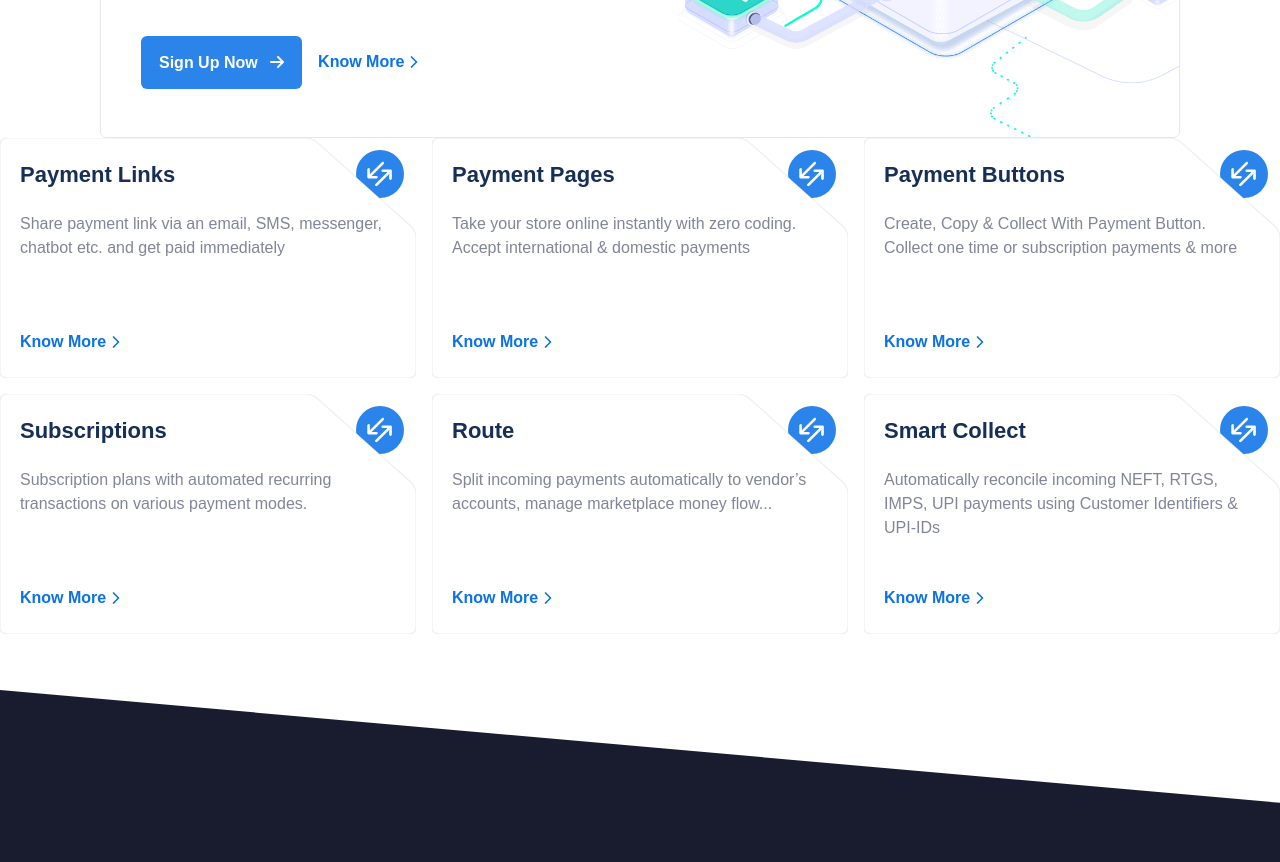
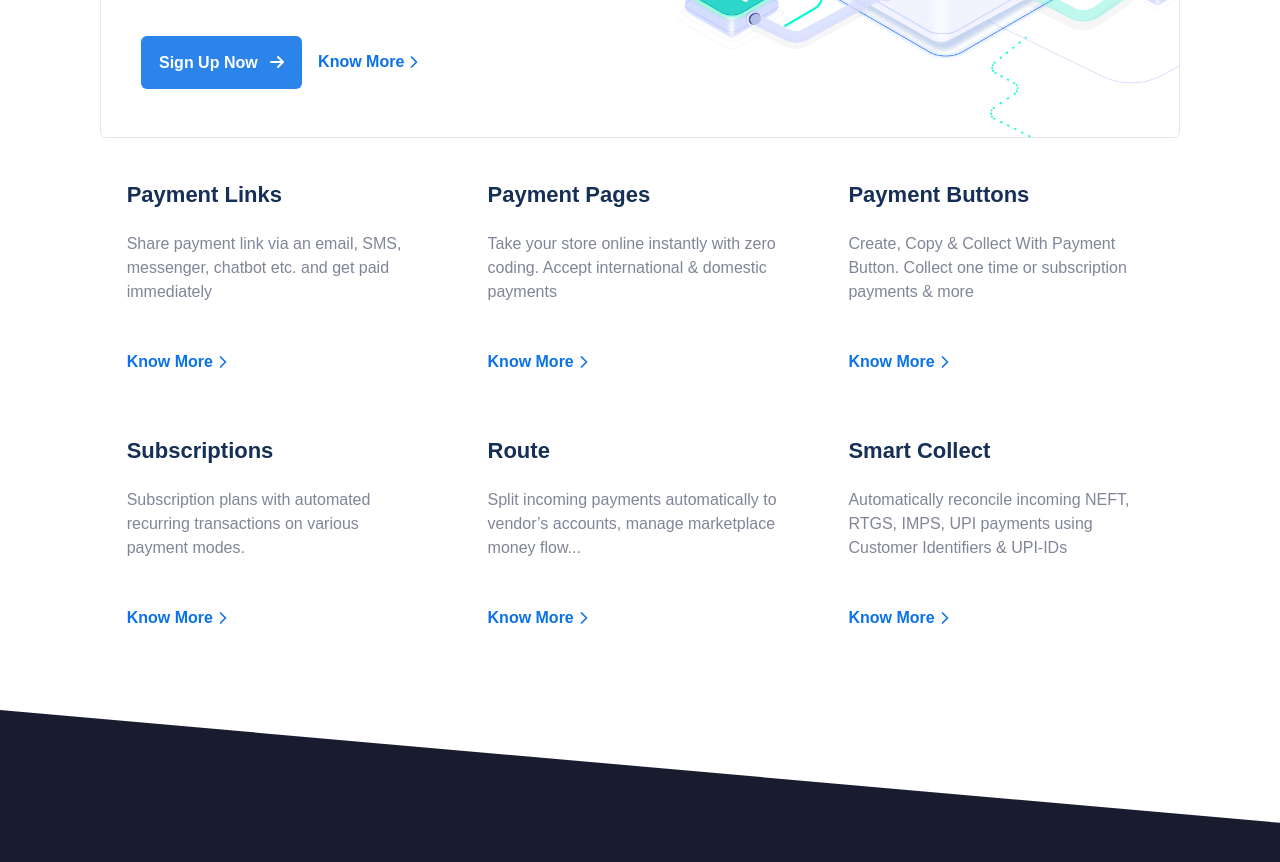
Before and after one commit to Bsahani08/Razorpay-clone, a website built with Vite: page index.html in a window 1280 px wide. Shown: the part 1300-2162 px from the top of the page. Built offline with nearby package versions, Linux system fonts and the light colour scheme; files whose address does not match are found by name.

Commit message:
changes made

```diff
--- a/index.html
+++ b/index.html
@@ -128,14 +128,10 @@
                 <img src="./images/payment-suite.png" alt="Payment Suite" class="max-w-[600px] absolute right-0 bottom-0">
             </div>
         </div>
-        <div class="w-full grid grid-cols-3 gap-4">
+        <div class="w-5/6 mx-auto grid grid-cols-3 gap-4 mt-5">
             <!-- box1 -->
             <div class="w-full min-h-[15rem] relative cursor-pointer">
-                <img src="./images/payment-link-icon.svg" alt="" class="bg-lightBlue absolute right-3 top-3 w-12 h-12 rounded-full z-[8] transition-all duration-200">
-                <!-- box-shape -->
-                <svg viewBox="0 0 349.32501220703125 225" xmlns="http://www.w3.org/2000/svg" preserveAspectRatio="none" class="stroke-1 stroke-[#818597] h-full w-full absolute z-[9] transition-all duration-200" style="stroke-opacity: 0.15">
-                    <path d="m 0 6 a 6 6 0 0 1 6 -6 h 250.32501220703125 a 16 16 0 0 1 11 5 l 77 77 a 16 16 0 0 1 5 11 v 126 a 6 6 0 0 1 -6 6 h -337.32501220703125 a 6 6 0 0 1 -6 -6 z" fill="#fff"></path>
-                </svg>
+
                 <!-- box-content -->
                 <div class="z-[100] absolute w-full h-full flex flex-col justify-between pl-5 py-6 pr-8">
                     <!-- text-part -->
@@ -152,26 +148,6 @@
             </div>
             <!-- box2 -->
             <div class="w-full min-h-[15rem] relative cursor-pointer">
-                <img src="./images/payment-link-icon.svg" alt="" class="bg-lightBlue absolute right-3 top-3 w-12 h-12 rounded-full z-[8] transition-all duration-200">
-
-
-                <!--box shape-->
-                <svg viewBox="0 0 349.32501220703125 225" xmlns="http://www.w3.org/2000/svg" preserveAspectRatio="none"
-                    class="stroke-1 stroke-[#818597] h-full w-full absolute z-[9] transition-all duration-200"
-                    style="stroke-opacity: 0.15">
-                    <path d="m 0 6
-                a 6 6 0 0 1 6 -6
-                h 250.32501220703125
-                a 16 16 0 0 1 11 5
-                l 77 77
-                a 16 16 0 0 1 5 11
-                v 126
-                a 6 6 0 0 1 -6 6
-                h -337.32501220703125
-                a 6 6 0 0 1 -6 -6
-                z" fill="#fff"></path>
-                </svg>
-
                 <!--box -content -->
                 <div class="z-[100] absolute w-full h-full flex flex-col justify-between pl-5 py-6 pr-8">
                     <!--text part-->
@@ -195,25 +171,6 @@
 
             <!-- box3 -->
             <div class="w-full min-h-[15rem] relative cursor-pointer">
-                <img src="./images/payment-link-icon.svg" alt="" class="bg-lightBlue absolute right-3 top-3 w-12 h-12 rounded-full z-[8]
-                transition-all duration-200">
-
-                <!--box shape-->
-                <svg viewBox="0 0 349.32501220703125 225" xmlns="http://www.w3.org/2000/svg" preserveAspectRatio="none"
-                    class="stroke-1 stroke-[#818597] h-full w-full absolute z-[9] transition-all duration-200"
-                    style="stroke-opacity: 0.15">
-                    <path d="m 0 6
-                a 6 6 0 0 1 6 -6
-                h 250.32501220703125
-                a 16 16 0 0 1 11 5
-                l 77 77
-                a 16 16 0 0 1 5 11
-                v 126
-                a 6 6 0 0 1 -6 6
-                h -337.32501220703125
-                a 6 6 0 0 1 -6 -6
-                z" fill="#fff"></path>
-                </svg>
 
                 <!--box -content -->
                 <div class="z-[100] absolute w-full h-full flex flex-col justify-between pl-5 py-6 pr-8">
@@ -239,25 +196,6 @@
 
             <!-- box4 -->
             <div class="w-full min-h-[15rem] relative cursor-pointer">
-                <img src="./images/payment-link-icon.svg" alt="" class="bg-lightBlue absolute right-3 top-3 w-12 h-12 rounded-full z-[8]
-                transition-all duration-200">
-
-                <!--box shape-->
-                <svg viewBox="0 0 349.32501220703125 225" xmlns="http://www.w3.org/2000/svg" preserveAspectRatio="none"
-                    class="stroke-1 stroke-[#818597] h-full w-full absolute z-[9] transition-all duration-200"
-                    style="stroke-opacity: 0.15">
-                    <path d="m 0 6
-                a 6 6 0 0 1 6 -6
-                h 250.32501220703125
-                a 16 16 0 0 1 11 5
-                l 77 77
-                a 16 16 0 0 1 5 11
-                v 126
-                a 6 6 0 0 1 -6 6
-                h -337.32501220703125
-                a 6 6 0 0 1 -6 -6
-                z" fill="#fff"></path>
-                </svg>
 
                 <!--box -content -->
                 <div class="z-[100] absolute w-full h-full flex flex-col justify-between pl-5 py-6 pr-8">
@@ -281,25 +219,6 @@
             </div>
             <!-- box5-->
             <div class="w-full min-h-[15rem] relative cursor-pointer">
-                <img src="./images/payment-link-icon.svg" alt="" class="bg-lightBlue absolute right-3 top-3 w-12 h-12 rounded-full z-[8]
-                transition-all duration-200">
-
-                <!--box shape-->
-                <svg viewBox="0 0 349.32501220703125 225" xmlns="http://www.w3.org/2000/svg" preserveAspectRatio="none"
-                    class="stroke-1 stroke-[#818597] h-full w-full absolute z-[9] transition-all duration-200"
-                    style="stroke-opacity: 0.15">
-                    <path d="m 0 6
-                a 6 6 0 0 1 6 -6
-                h 250.32501220703125
-                a 16 16 0 0 1 11 5
-                l 77 77
-                a 16 16 0 0 1 5 11
-                v 126
-                a 6 6 0 0 1 -6 6
-                h -337.32501220703125
-                a 6 6 0 0 1 -6 -6
-                z" fill="#fff"></path>
-                </svg>
 
                 <!--box -content -->
                 <div class="z-[100] absolute w-full h-full flex flex-col justify-between pl-5 py-6 pr-8">
@@ -324,25 +243,6 @@
             </div>
             <!-- box6 -->
             <div class="w-full min-h-[15rem] relative cursor-pointer">
-                <img src="./images/payment-link-icon.svg" alt="" class="bg-lightBlue absolute right-3 top-3 w-12 h-12 rounded-full z-[8]
-                transition-all duration-200">
-
-                <!--box shape-->
-                <svg viewBox="0 0 349.32501220703125 225" xmlns="http://www.w3.org/2000/svg" preserveAspectRatio="none"
-                    class="stroke-1 stroke-[#818597] h-full w-full absolute z-[9] transition-all duration-200"
-                    style="stroke-opacity: 0.15">
-                    <path d="m 0 6
-                a 6 6 0 0 1 6 -6
-                h 250.32501220703125
-                a 16 16 0 0 1 11 5
-                l 77 77
-                a 16 16 0 0 1 5 11
-                v 126
-                a 6 6 0 0 1 -6 6
-                h -337.32501220703125
-                a 6 6 0 0 1 -6 -6
-                z" fill="#fff"></path>
-                </svg>
 
                 <!--box -content -->
                 <div class="z-[100] absolute w-full h-full flex flex-col justify-between pl-5 py-6 pr-8">
```
